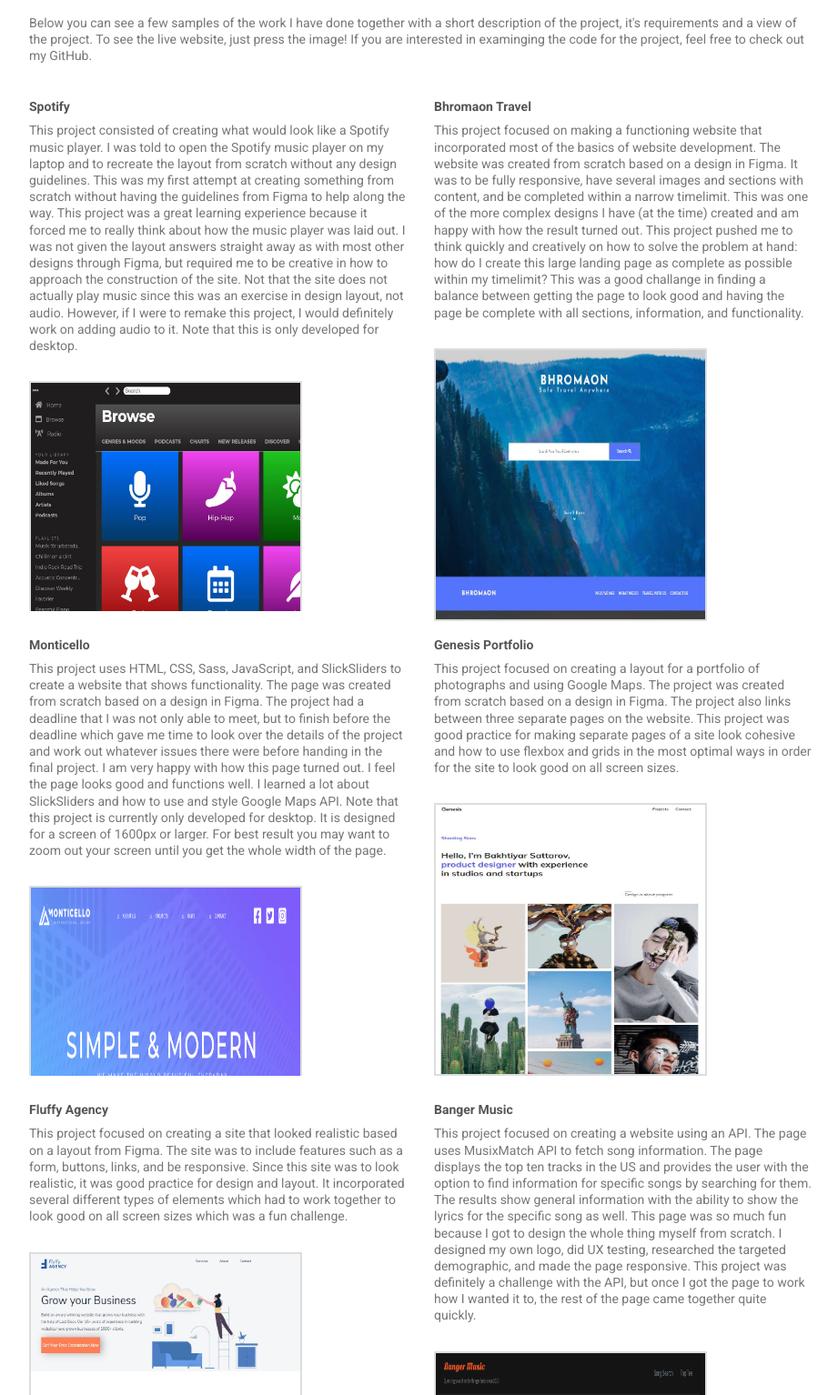
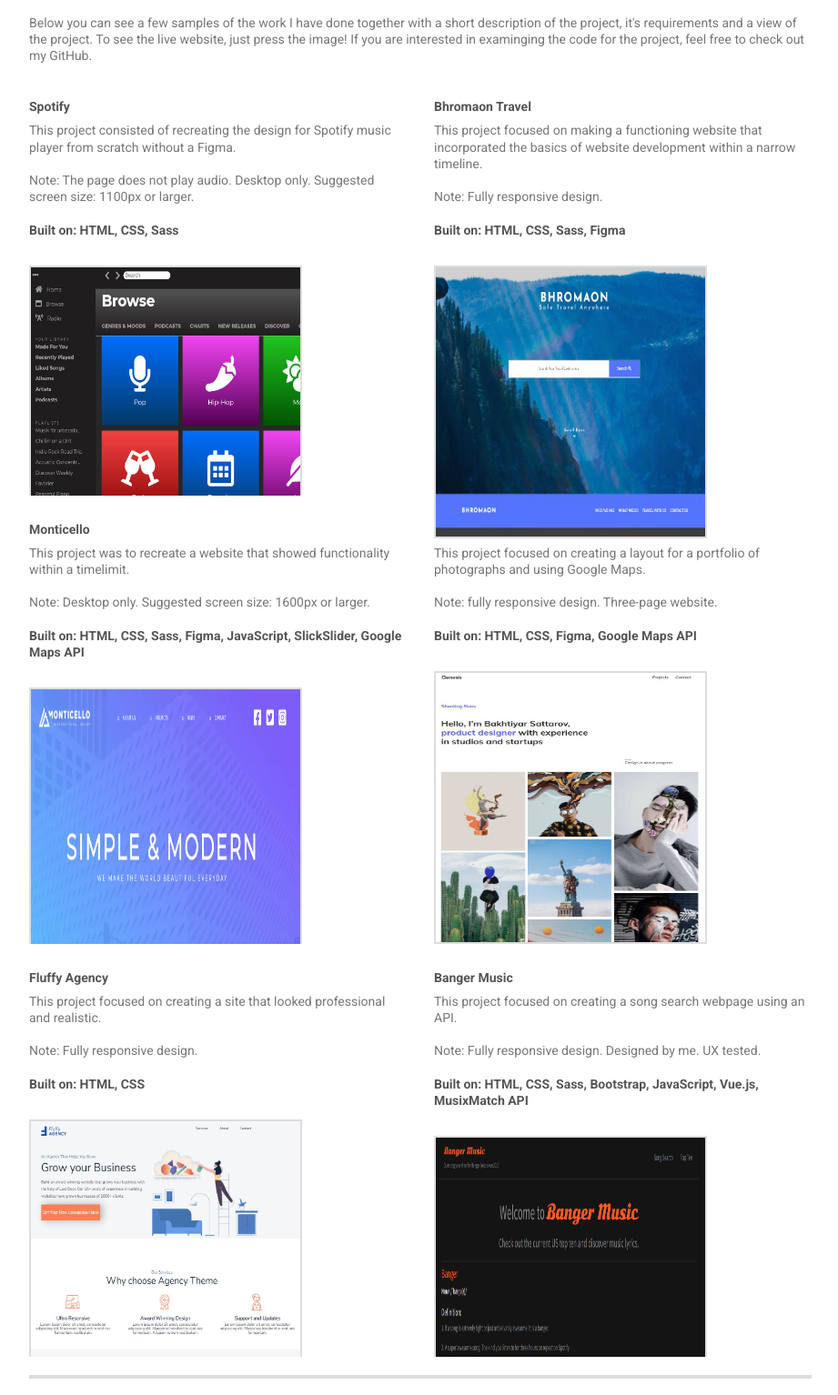
Before and after one commit to Khaled970/portfolio-4.0, a plain HTML site: page index.html in a window 1280 px wide. Shown: the part 1280-2814 px from the top of the page at 91% size, without its empty margins (338-1259 px from the left). Drawn offline with Linux system fonts and the light colour scheme.

Commit message:
edit project information

```diff
--- a/index.html
+++ b/index.html
@@ -164,14 +164,18 @@
                         <div class="projects__items-info">
                             <h5 class="projects__item-title">Spotify</h5>
                             <p class="projects__item-text">
-                                This project consisted of creating what would look like a Spotify music player. I was told to open the
+                                This project consisted of recreating the design for Spotify music player from scratch without a Figma. <br><br>
+                                <!--I was told to open the
                                 Spotify music player on my laptop and to recreate the layout from scratch without any design guidelines.
                                 This was my first attempt at creating something from scratch without having the guidelines from Figma
                                 to help along the way. This project was a great learning experience because it forced me to really think
                                 about how the music player was laid out. I was not given the layout answers straight away as with most other
-                                designs through Figma, but required me to be creative in how to approach the construction of the site. Not that
+                                designs through Figma, but required me to be creative in how to approach the construction of the site. Note that
                                 the site does not actually play music since this was an exercise in design layout, not audio. However, if I were
-                                to remake this project, I would definitely work on adding audio to it. Note that this is only developed for desktop.
+                                to remake this project, I would definitely work on adding audio to it. Note that this is only developed for desktop.-->
+                                Note: The page does not play audio. Desktop only. Suggested screen size: 1100px or larger. <br><br>
+                                <em>Built on: HTML, CSS, Sass</em>
+
                             </p>
                         </div>
                         <div class="hover__container">
@@ -188,13 +192,16 @@
                         <div class="projects__items-info">
                             <h5 class="projects__item-title">Bhromaon Travel</h5>
                             <p class="projects__item-text">
-                                This project focused on making a functioning website that incorporated most of the basics of website development. The
+                                This project focused on making a functioning website that incorporated the basics of website development within a narrow timeline.<br><br>
+                                <!--The
                                 website was created from scratch based on a design in Figma. It was to be fully responsive, have several images
                                 and sections with content, and be completed within a narrow timelimit. This was one of the more complex designs I
                                 have (at the time) created and am happy with how the result turned out. This project pushed me to think quickly and
                                 creatively on how to solve the problem at hand: how do I create this large landing page as complete as possible within
                                 my timelimit? This was a good challange in finding a balance between getting the page to look good and having the
-                                page be complete with all sections, information, and functionality.
+                                page be complete with all sections, information, and functionality.-->
+                                Note: Fully responsive design. <br><br>
+                                <em>Built on: HTML, CSS, Sass, Figma</em>
                             </p>
                         </div>
                         <div class="hover__container">
@@ -211,13 +218,15 @@
                         <div class="projects__items-info">
                             <h5 class="projects__item-title">Monticello</h5>
                             <p class="projects__item-text">
-                                This project uses HTML, CSS, Sass, JavaScript, and SlickSliders to create a website that shows functionality.
-                                The page was created from scratch based on a design in Figma. The project had a deadline that I was not only able
+                                This project was to recreate a website that showed functionality within a timelimit. <br> <br>
+                                <!--The page was created from scratch based on a design in Figma. The project had a deadline that I was not only able
                                 to meet, but to finish before the deadline which gave me time to look over the details of the project and work out
                                 whatever issues there were before handing in the final project. I am very happy with how this page turned out. I feel
                                 the page looks good and functions well. I learned a lot about SlickSliders and how to use and style Google Maps API.
                                 Note that this project is currently only developed for desktop. It is designed for a screen of 1600px or larger. For
-                                best result you may want to zoom out your screen until you get the whole width of the page.
+                                best result you may want to zoom out your screen until you get the whole width of the page. -->
+                                Note: Desktop only. Suggested screen size: 1600px or larger. <br> <br>
+                                <em>Built on: HTML, CSS, Sass, Figma, JavaScript, SlickSlider, Google Maps API</em>
                             </p>
                         </div>
                         <div class="hover__container">
@@ -234,10 +243,13 @@
                         <div class="projects__items-info">
                             <h5 class="projects__item-title">Genesis Portfolio</h5>
                             <p class="projects__item-text">
-                                This project focused on creating a layout for a portfolio of photographs and using Google Maps. The project was
+                                This project focused on creating a layout for a portfolio of photographs and using Google Maps. <br> <br>
+                                <!--The project was
                                 created from scratch based on a design in Figma. The project also links between three separate pages on the website.
                                 This project was good practice for making separate pages of a site look cohesive and how to use flexbox and grids in
-                                the most optimal ways in order for the site to look good on all screen sizes.
+                                the most optimal ways in order for the site to look good on all screen sizes. -->
+                                Note: fully responsive design. Three-page website. <br><br>
+                                <em>Built on: HTML, CSS, Figma, Google Maps API</em>
                             </p>
                         </div>
                         <div class="hover__container">
@@ -254,10 +266,13 @@
                         <div class="projects__items-info">
                             <h5 class="projects__item-title">Fluffy Agency</h5>
                             <p class="projects__item-text">
-                                This project focused on creating a site that looked realistic based on a layout from Figma. The site was to include
+                                This project focused on creating a site that looked professional and realistic. <br> <br>
+                                <!--based on a layout from Figma. The site was to include
                                 features such as a form, buttons, links, and be responsive. Since this site was to look realistic, it was good practice
                                 for design and layout. It incorporated several different types of elements which had to work together to look good on
-                                all screen sizes which was a fun challenge.
+                                all screen sizes which was a fun challenge.-->
+                                Note: Fully responsive design. <br><br>
+                                <em>Built on: HTML, CSS</em>
                             </p>
                         </div>
                         <div class="hover__container">
@@ -274,13 +289,16 @@
                         <div class="projects__items-info">
                             <h5 class="projects__item-title">Banger Music</h5>
                             <p class="projects__item-text">
-                                This project focused on creating a website using an API. The page uses MusixMatch API to fetch song information.
+                                This project focused on creating a song search webpage using an API. <br><br>
+                                <!--The page uses MusixMatch API to fetch song information.
                                 The page displays the top ten tracks in the US and provides the user with the option to find information for specific
                                 songs by searching for them. The results show general information with the ability to show the lyrics for the specific
                                 song as well. This page was so much fun because I got to design the whole thing myself from scratch. I designed my own
                                 logo, did UX testing, researched the targeted demographic, and made the page responsive. This project was definitely a
                                 challenge with the API, but once I got the page to work how I wanted it to, the rest of the page came together quite
-                                quickly.
+                                quickly.-->
+                                Note: Fully responsive design. Designed by me. UX tested. <br><br>
+                                <em>Built on: HTML, CSS, Sass, Bootstrap, JavaScript, Vue.js, MusixMatch API</em>
                             </p>
                         </div>
                         <div class="hover__container">
--- a/styles/_projects.scss
+++ b/styles/_projects.scss
@@ -7,6 +7,11 @@
         margin-right: 30px;
         margin-top: 30px;
     }
+}
+
+em {
+    font-weight: bold;
+    color: $heading-color;
 }
 
 .projects__title {
--- a/styles/index.scss
+++ b/styles/index.scss
@@ -9,8 +9,6 @@
 @import 'contact';
 @import 'footer';
 
-//notes of things to fix:
-//hover overlay with opacity color over images
 
 body {
     margin: 0;
```
Also changed, not shown: styles/index.css.
